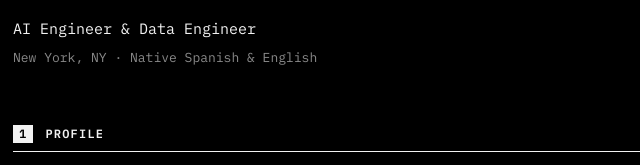
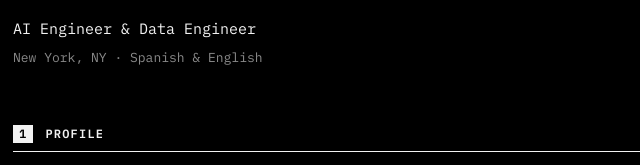
Before and after one commit to mnovovil/miguelnovovillar.com, a plain HTML site: page index.html in a window 1280 px wide. Shown: the part 258-423 px from the top of the page, 163-803 px from the left. Drawn offline with nearby package versions, Linux system fonts and the light colour scheme.

Commit message:
Simplify languages line
Co-Authored-By: Claude Opus 5.5 <noreply@anthropic.com>

```diff
--- a/index.html
+++ b/index.html
@@ -101,7 +101,7 @@
       <div>
         <h1>Miguel<br>Novo Villar</h1>
         <p class="role">AI Engineer &amp; Data Engineer</p>
-        <p class="loc">New York, NY · Native Spanish &amp; English</p>
+        <p class="loc">New York, NY · Spanish &amp; English</p>
       </div>
       <img class="photo" src="photo.jpg" alt="Portrait of Miguel Novo Villar" width="640" height="640">
     </header>
```
